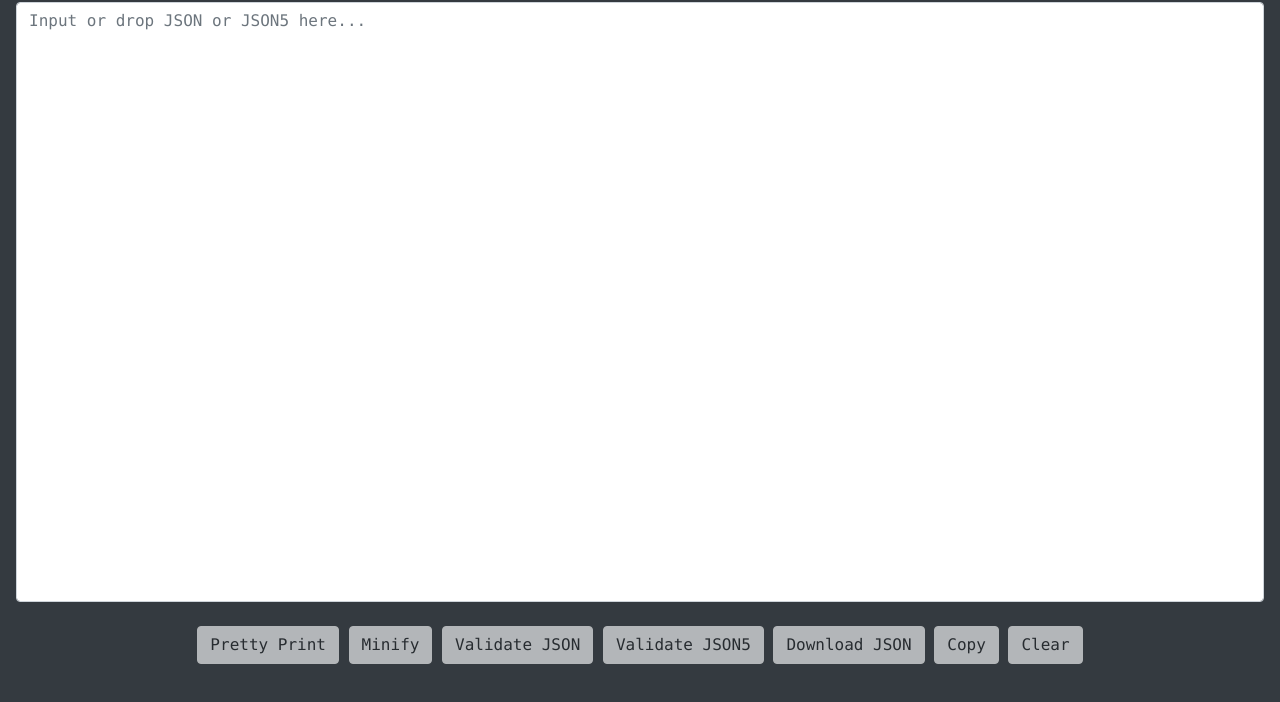
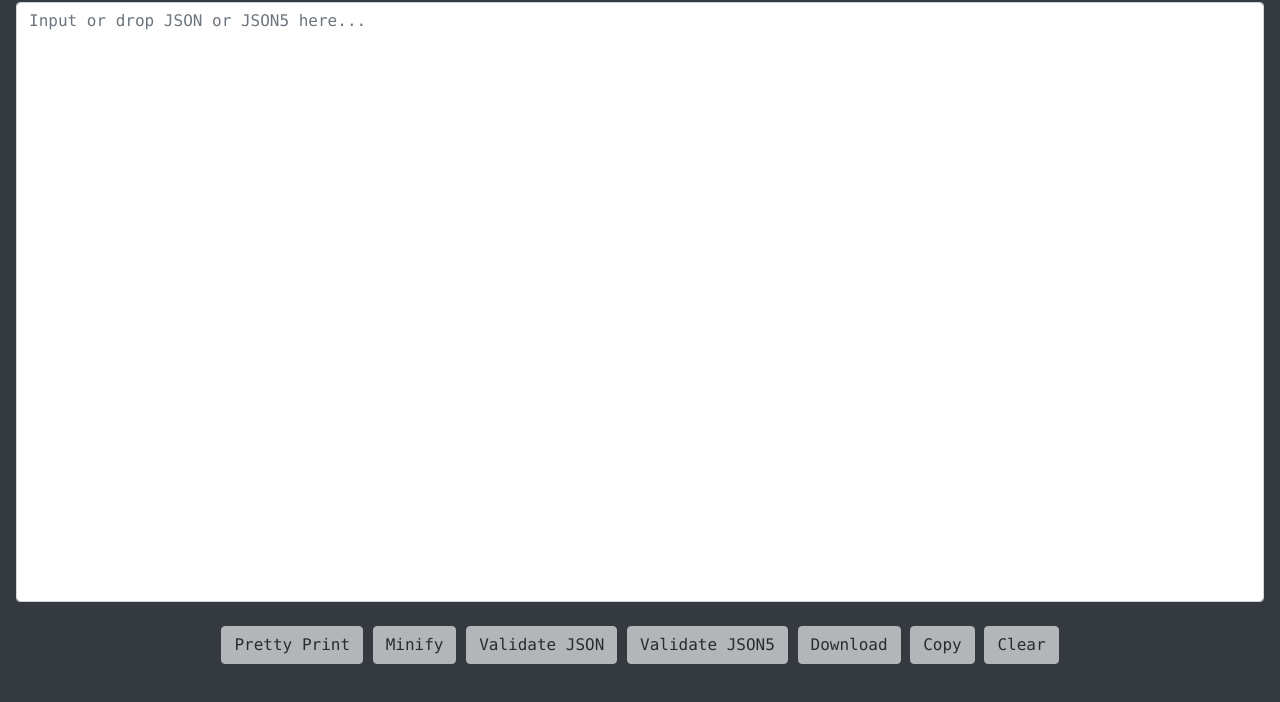
Before and after one commit to thomaschaplin/json-tools, a plain HTML site: page index.html in a window 1280 px wide. Shown: the part 60-762 px from the top of the page. Drawn offline with nearby package versions, Linux system fonts and the light colour scheme.

Commit message:
Update button label

```diff
--- a/index.html
+++ b/index.html
@@ -21,7 +21,7 @@
         <button type="button" class="btn btn-light" id="pretty-button" onclick="minify()" disabled>Minify</button>
         <button type="button" class="btn btn-light" id="validate-button" onclick="validateJson()" disabled>Validate JSON</button>
         <button type="button" class="btn btn-light" id="json5-button" onclick="validateJson5()" disabled>Validate JSON5</button>
-        <button type="button" class="btn btn-light" id="copy-button" onclick="downloadJson()" disabled>Download JSON</button>
+        <button type="button" class="btn btn-light" id="copy-button" onclick="downloadJson()" disabled>Download</button>
         <button type="button" class="btn btn-light" id="copy-button" onclick="copyText('pretty')" disabled>Copy</button>
         <button type="button" class="btn btn-light" id="copy-button" onclick="clearText()" disabled>Clear</button>
     </div>
```
